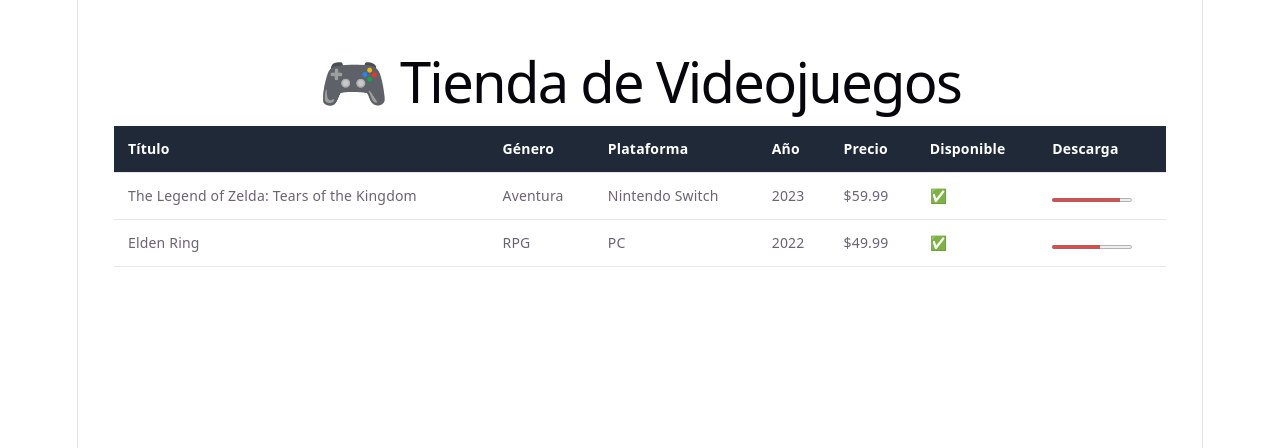
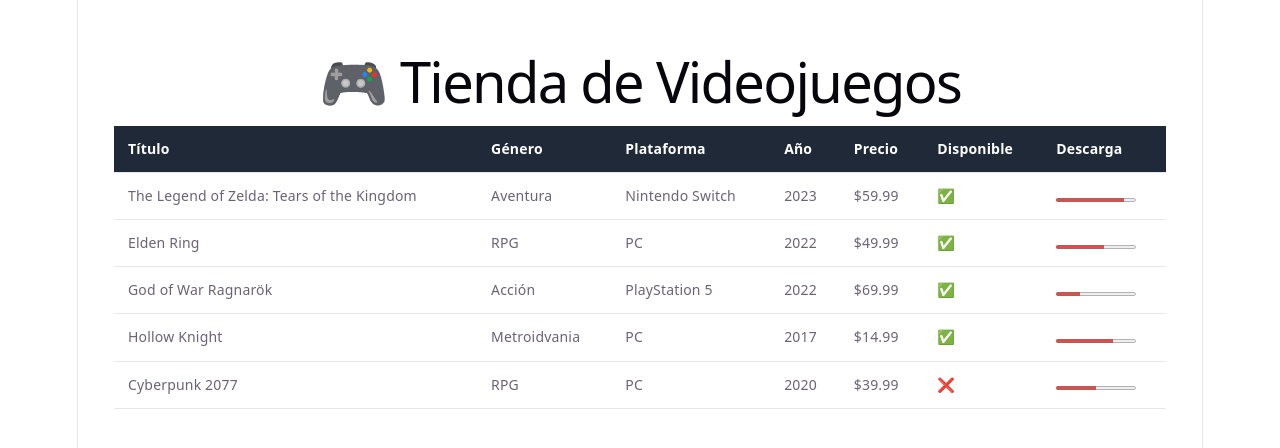
Before and after one commit to BrayanNarvaez-25/Taller-Renderizado-de-Listas-y-Uso-de-Props, a React (Vite) app: page / in a window 1280 px wide. Shown: the top 448 px of the page. Built offline with nearby package versions, Linux system fonts and the light colour scheme.

Commit message:
BN: Agregando videojuegos

```diff
--- a/src/data/videojuegos.js
+++ b/src/data/videojuegos.js
@@ -19,7 +19,36 @@
     disponible: true,
     progreso: 0.60
   },
-  // ... agrega más juegos
+  {
+    id: 3,
+    titulo: "God of War Ragnarök",
+    genero: "Acción",
+    plataforma: "PlayStation 5",
+    lanzamiento: 2022,
+    precio: 69.99,
+    disponible: true,
+    progreso: 0.30
+  },
+  {
+    id: 4,
+    titulo: "Hollow Knight",
+    genero: "Metroidvania",
+    plataforma: "PC",
+    lanzamiento: 2017,
+    precio: 14.99,
+    disponible: true,
+    progreso: 0.72
+  },
+  {
+    id: 5,
+    titulo: "Cyberpunk 2077",
+    genero: "RPG",
+    plataforma: "PC",
+    lanzamiento: 2020,
+    precio: 39.99,
+    disponible: false,
+    progreso: 0.50
+  }
 ];
 
 export default videojuegos;
```
